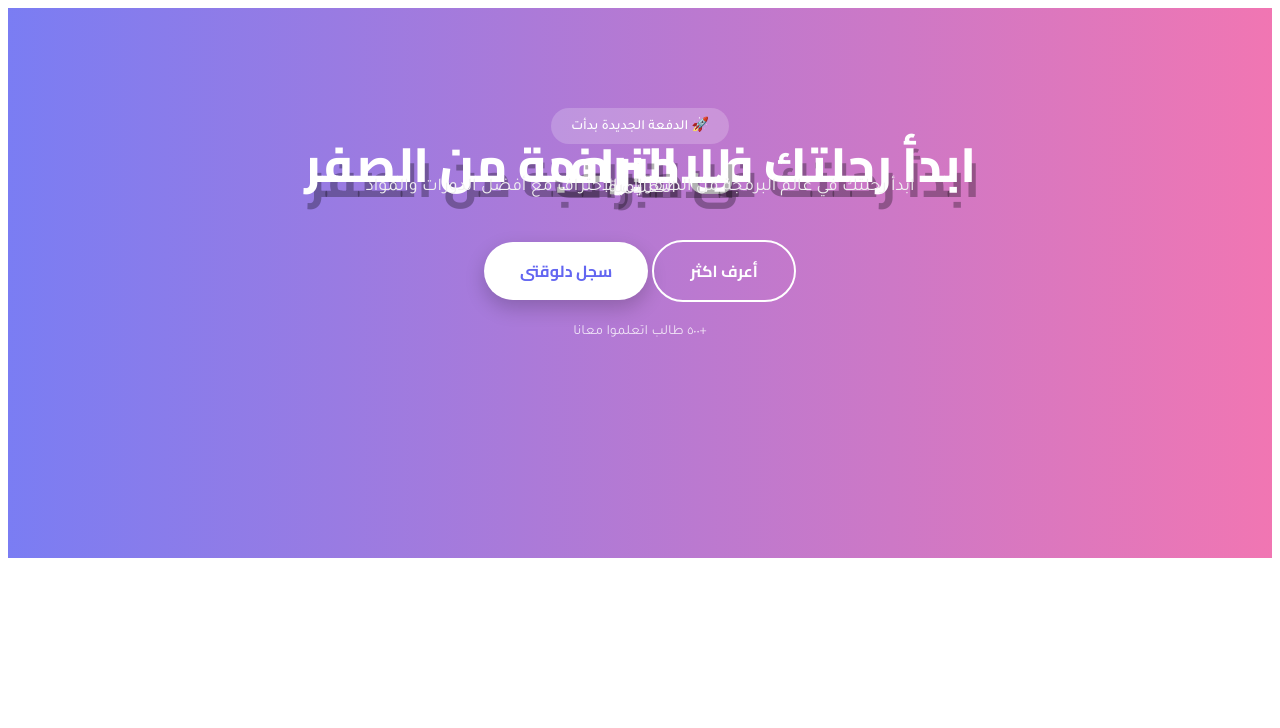
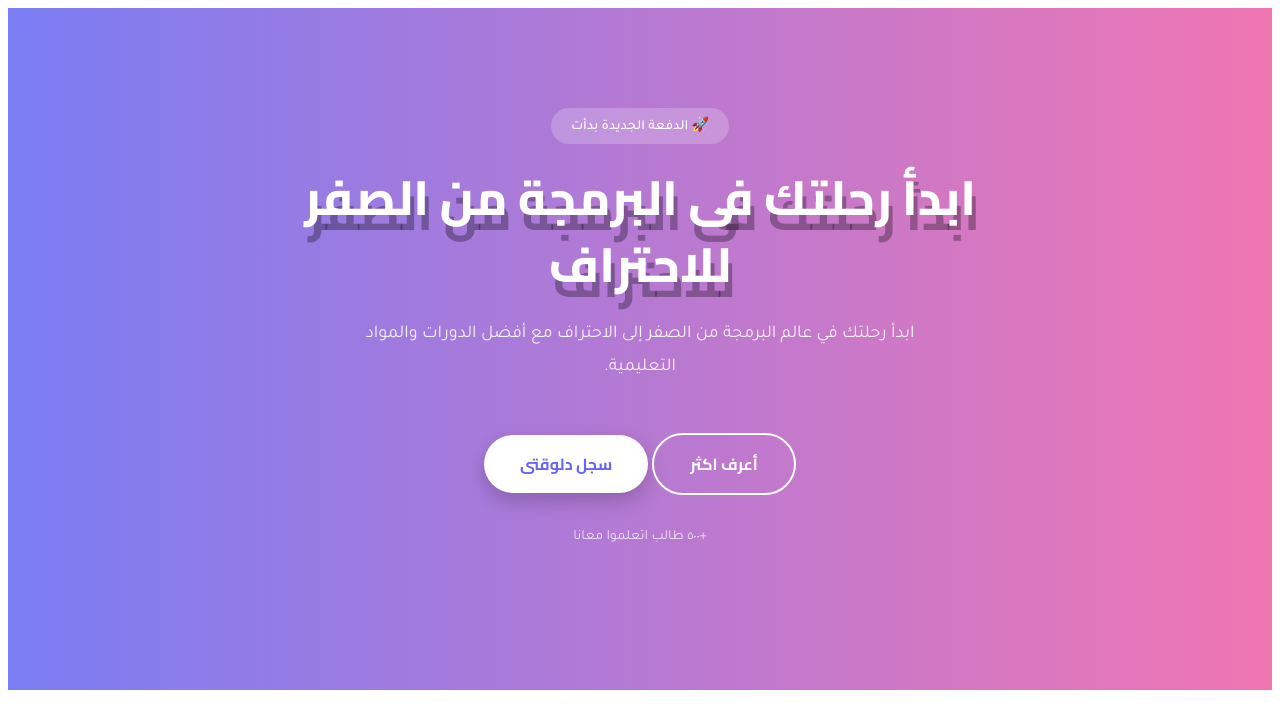
Before and after one commit to enjoyahmed123-afk/hero-section-academy, a plain HTML site: page index.html in a window 1280 px wide. Drawn offline with Linux system fonts and the light colour scheme.

Commit message:
Fix line-height using px units causing overlapping hero text
Co-Authored-By: Claude Sonnet 5 <noreply@anthropic.com>

```diff
--- a/Style.css
+++ b/Style.css
@@ -32,7 +32,7 @@
     text-shadow: 4px 15px rgba(0, 0, 0, 0.3);
     max-width: 750px;
     margin: 0 auto;
-    line-height: 1.4px;
+    line-height: 1.4;
     text-align: center;
 }
 .hero-content p {
@@ -41,7 +41,7 @@
     font-weight: 400;
     color: #F1F1F1;
     max-width: 600px;
-    line-height: 1.8px;
+    line-height: 1.8;
     margin: 20px auto 40px auto;
     text-align: center;
 }
```
